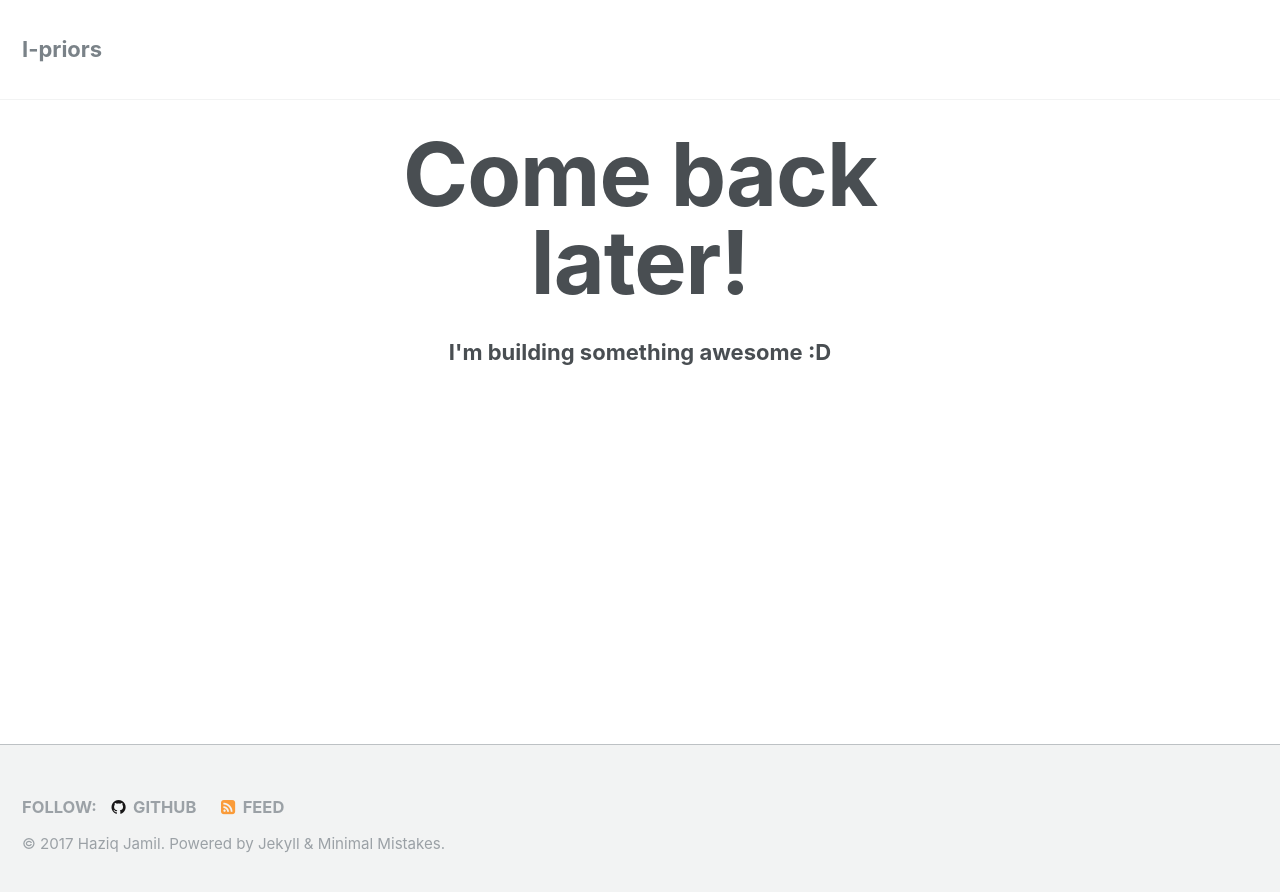
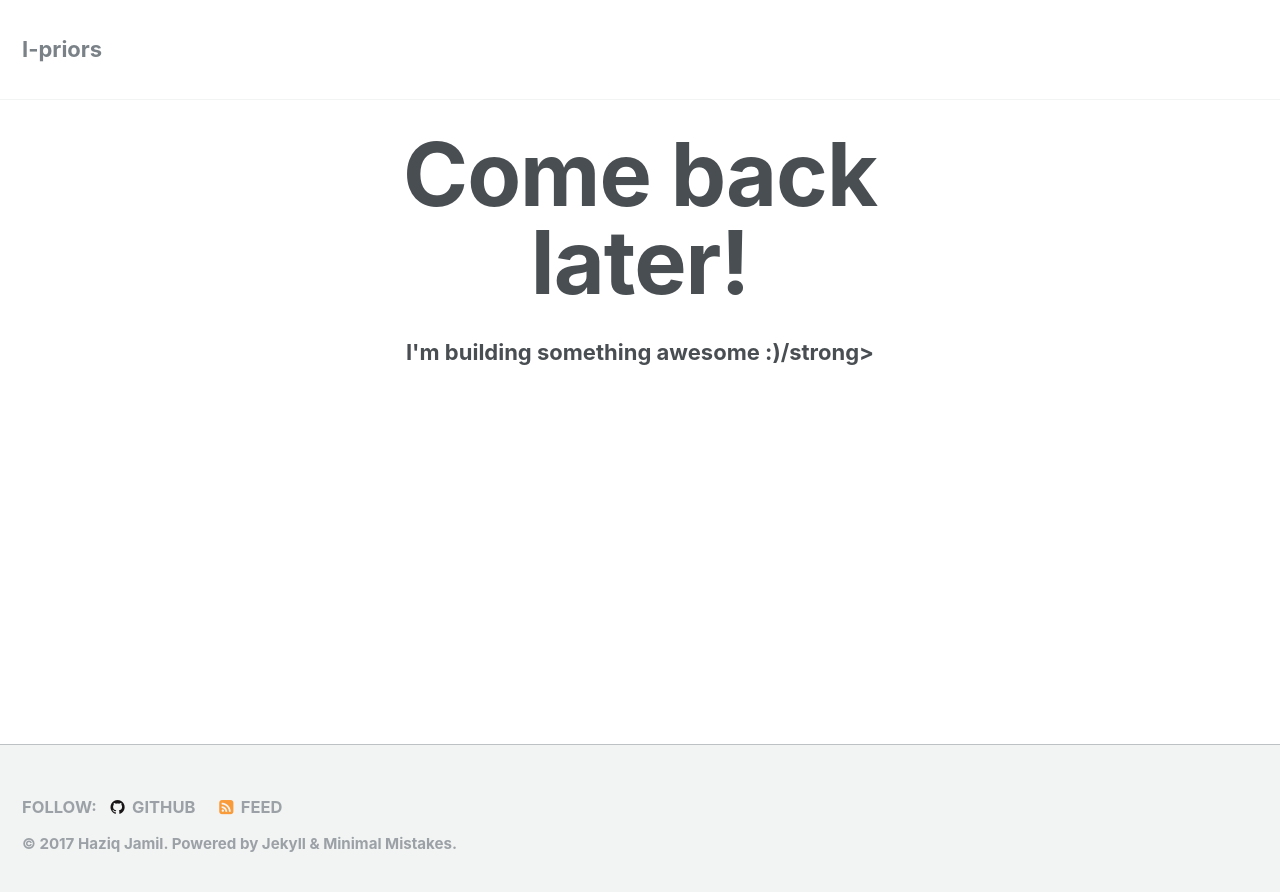
Before and after one commit to haziqj/phd-poster, a Jekyll site: the page built from docs/index.html, in a window 1280 px wide. Shown: the top 892 px of the page. Built offline with Jekyll 4.4.1, drawn with Linux system fonts in a browser that asks for light colours; the list of posts is cut into pages by our own code.

Commit message:
Change back smiley

```diff
--- a/docs/index.html
+++ b/docs/index.html
@@ -19,5 +19,5 @@ layout: default
 <div class="container">
   <h1>Come back later!</h1>
 
-  <p><strong>I'm building something awesome :D</strong></p>
+  <p><strong>I'm building something awesome :)/strong></p>
 </div>
```
